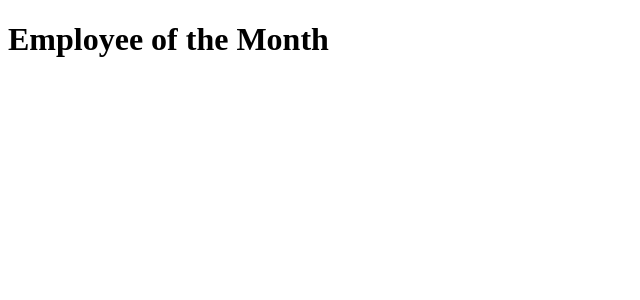
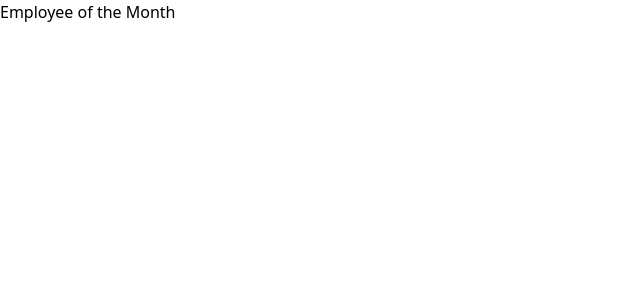
Before and after one commit to gokhandemirer/enuygun-study-case, a Next.js app: page / in a window 1280 px wide. Shown: the top 300 px of the page, without its empty margins (0-640 px from the left). Built offline with nearby package versions, Linux system fonts and the light colour scheme.

Commit message:
Add Providers and Toaster components to layout.tsx

```diff
--- a/src/app/layout.tsx
+++ b/src/app/layout.tsx
@@ -1,4 +1,7 @@
 import type { Metadata } from "next";
+import { Providers } from "./providers";
+import { Toaster } from "react-hot-toast";
+import "@/styles/global.css";
 
 export const metadata: Metadata = {
   title: "Employee of the Month",
@@ -11,7 +14,10 @@ export default function RootLayout({
 }>) {
   return (
     <html lang="en">
-      <body>{children}</body>
+      <body>
+        <Providers>{children}</Providers>
+        <Toaster position="top-right" reverseOrder={false} />
+      </body>
     </html>
   );
 }
```
